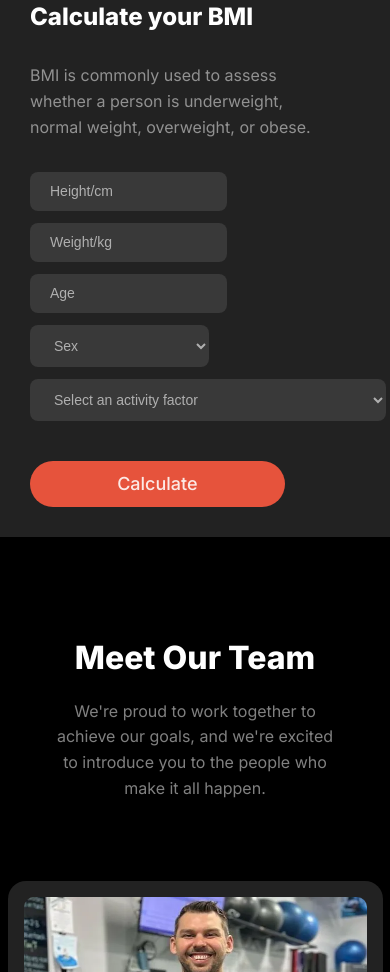
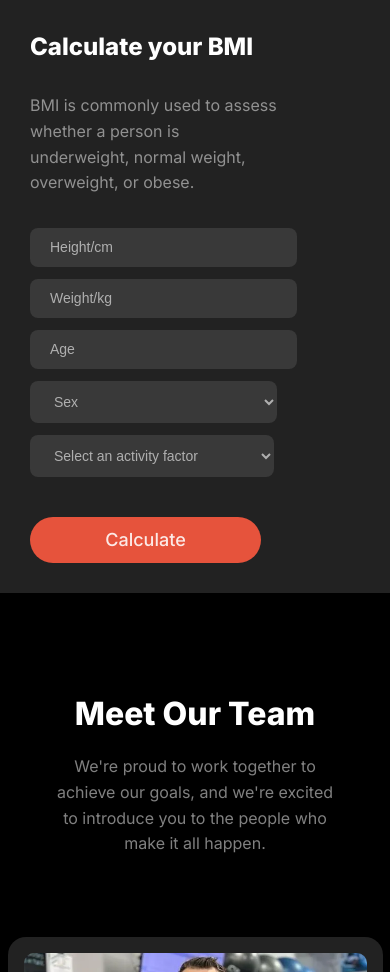
Before and after one commit to riyadhossain565/B10-A2, a plain HTML site: page index.html in a window 390 px wide. Shown: the part 4818-5790 px from the top of the page. Drawn offline with nearby package versions, Linux system fonts and the light colour scheme.

Commit message:
edited some code

```diff
--- a/styles/quaries.css
+++ b/styles/quaries.css
@@ -148,15 +148,15 @@
   }
 
   .bmi-input-mb {
-    padding-right: 0;
+    padding-right: 7rem;
   }
 
   .bmi-option {
-    padding-right: 9.2rem;
+    padding-right: 16rem;
   }
 
   .bmi-select {
-    padding-right: 17.2rem;
+    padding-right: 6rem;
   }
 
   .team-img-box {
--- a/styles/style.css
+++ b/styles/style.css
@@ -437,14 +437,14 @@ td {
 }
 
 .bmi-option {
-  padding-right: 13.8rem;
+  padding-right: 14.6rem;
   color: rgba(255, 255, 255, 0.6);
   font-size: 1.4rem;
 }
 
 .bmi-select {
   color: rgba(255, 255, 255, 0.6);
-  padding-right: 26.6rem;
+  padding-right: 29.6rem;
   font-size: 1.4rem;
 }
 
```
